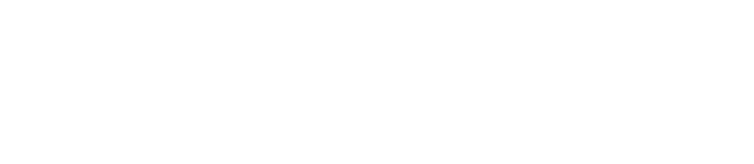
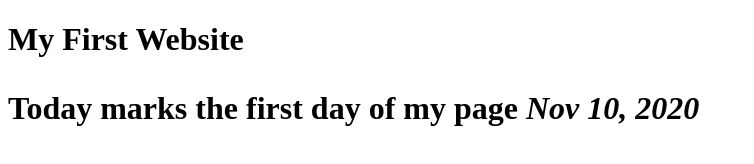
Before and after one commit to adellemontalbo/adellemontalbo.github.io, a plain HTML site: page index.html in a window 1280 px wide. Shown: the whole page, without its empty margins (0-754 px from the left). Drawn offline with Linux system fonts and the light colour scheme.

Commit message:
Update index.html

```diff
--- a/index.html
+++ b/index.html
@@ -4,9 +4,10 @@
 <head>
     <meta charset="UTF-8">
     <meta name="viewport" content="width=, initial-scale=1.0">
-    <title></title>
+    <title>Adelle Montalbo</title>
     <link rel="stylesheet" href="">
 </head>
-
 <body>
+    <h1>My First Website<h1>
+        <p>Today marks the first day of my page <i>Nov 10, 2020</i></p>
   </html>
```
